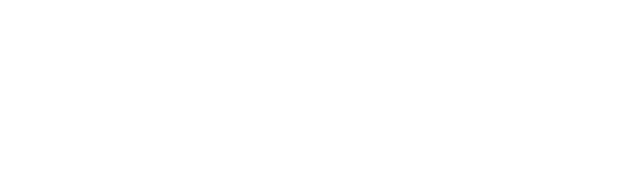
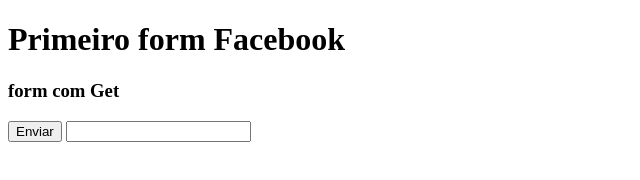
Before and after one commit to Teypai-Adrian/estudando, a plain HTML site: page index6.html in a window 1280 px wide. Shown: the whole page, without its empty margins (0-640 px from the left). Drawn offline with Linux system fonts and the light colour scheme.

Commit message:
Comecando-primeiro-form

```diff
--- a/index6.html
+++ b/index6.html
@@ -3,9 +3,22 @@
 <head>
     <meta charset="UTF-8">
     <meta name="viewport" content="width=device-width, initial-scale=1.0">
-    <title>Document</title>
+    <title>Primeiro form</title>
 </head>
 <body>
+    <h1>Primeiro form Facebook</h1>
+    <h3>form com Get</h3>
+
+    <form method="get" action="index6.html">
+        <input type="submit" value="Enviar">
+        <input type="text" name="q">
+
+
+
+
+    </form>
+
+
 
 </body>
 </html>
```
